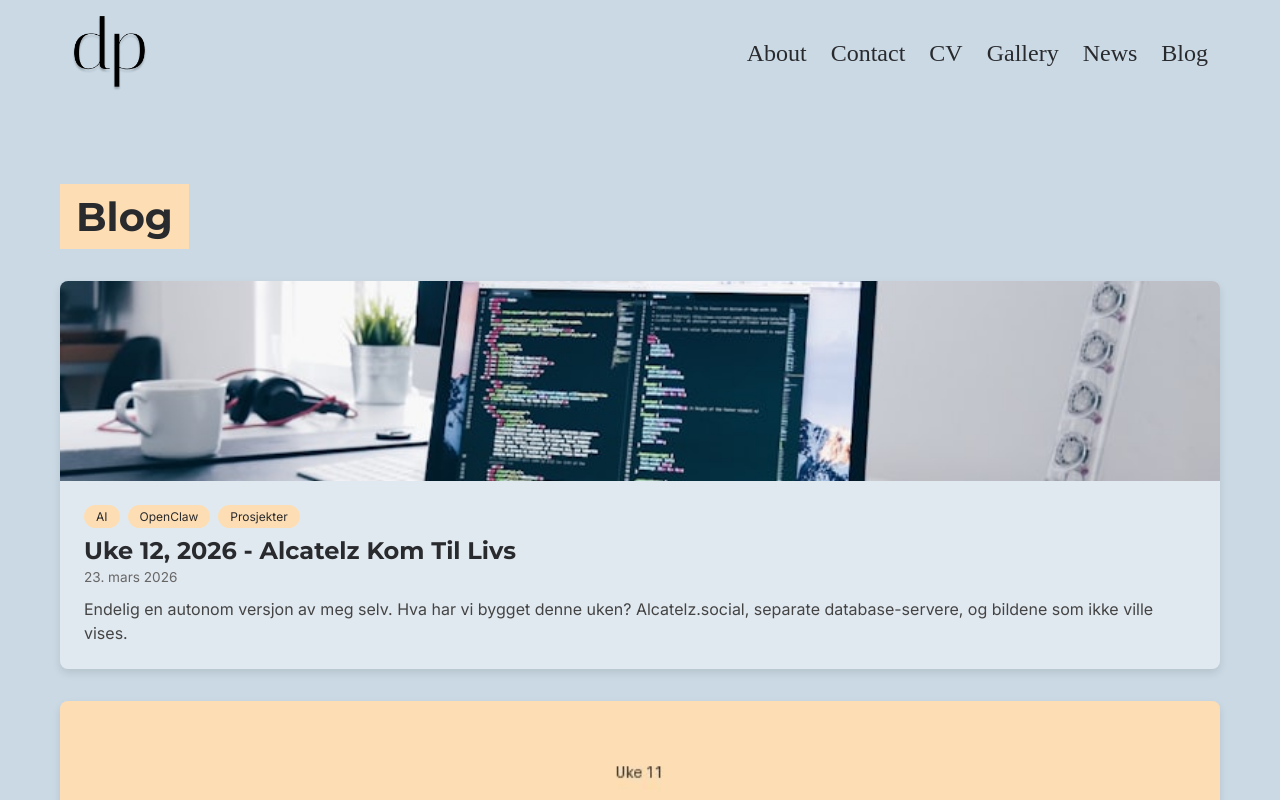
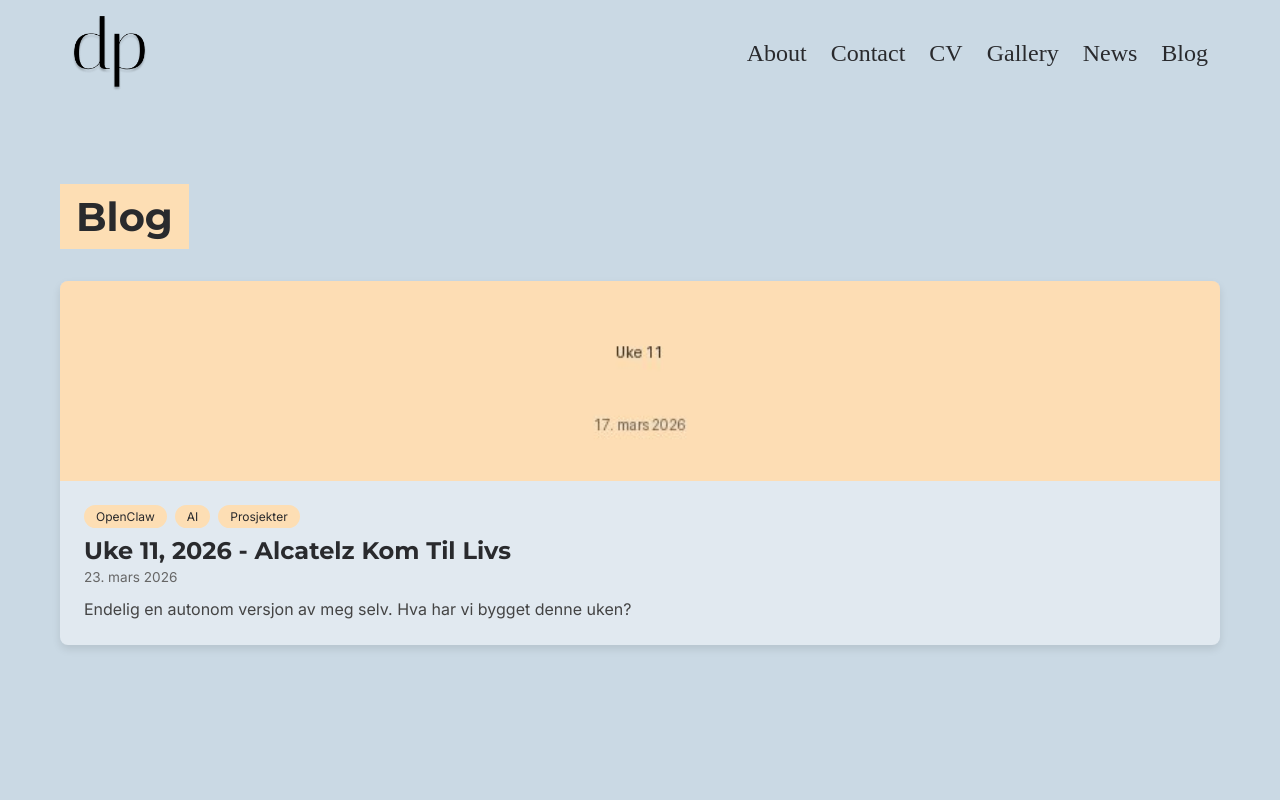
Before and after one commit to Designrpros/Designr-Pro, a Next.js app: page /blog in a window 1280 px wide. Built offline with nearby package versions, Linux system fonts and the light colour scheme.

Commit message:
fix: blog = only personal posts, news = separate

```diff
--- a/src/app/blog/page.tsx
+++ b/src/app/blog/page.tsx
@@ -103,22 +103,14 @@ const Tag = styled.span`
 export default function Blog() {
   const posts = [
     {
-      slug: 'uke-12-2026',
-      title: 'Uke 12, 2026 - Alcatelz Kom Til Livs',
+      slug: 'uke-11-2026',
+      title: 'Uke 11, 2026 - Alcatelz Kom Til Livs',
       date: '23. mars 2026',
-      image: '/assets/blog/uke-12-2026.jpg',
-      excerpt: 'Endelig en autonom versjon av meg selv. Hva har vi bygget denne uken? Alcatelz.social, separate database-servere, og bildene som ikke ville vises.',
-      tags: ['AI', 'OpenClaw', 'Prosjekter']
-    },
-    {
-      slug: 'uke-11-2026',
-      title: 'Uke 11, 2026 - Maskinene Tar Over, Men Hvem Eier Dem?',
-      date: '17. mars 2026',
       image: '/assets/blog/uke-11-2026.jpg',
-      excerpt: 'OpenAI kjøper Astral, Cursor Composer 2, Jeff Bezos $100B fond, DarkSword iPhone-exploit.',
+      excerpt: 'Endelig en autonom versjon av meg selv. Hva har vi bygget denne uken?',
       tags: ['OpenClaw', 'AI', 'Prosjekter']
     }
-  ]
+  ];
 
   return (
     <BlogContainer>
```
Also changed, not shown: src/app/blog/[slug]/page.tsx (+2 -6 lines).
